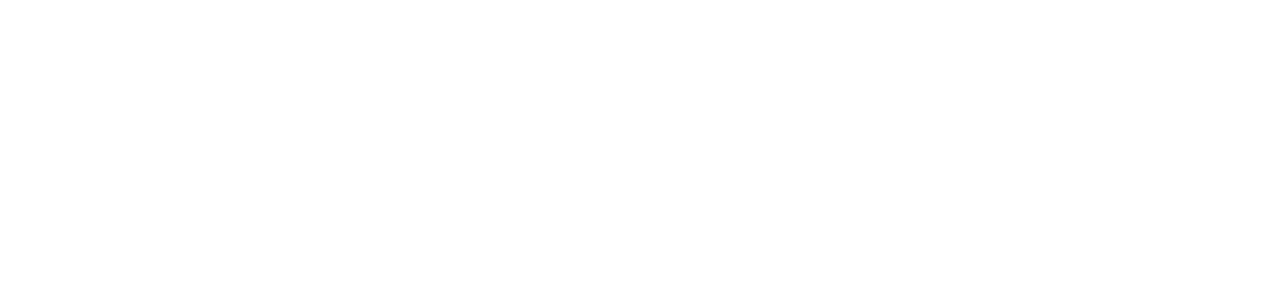
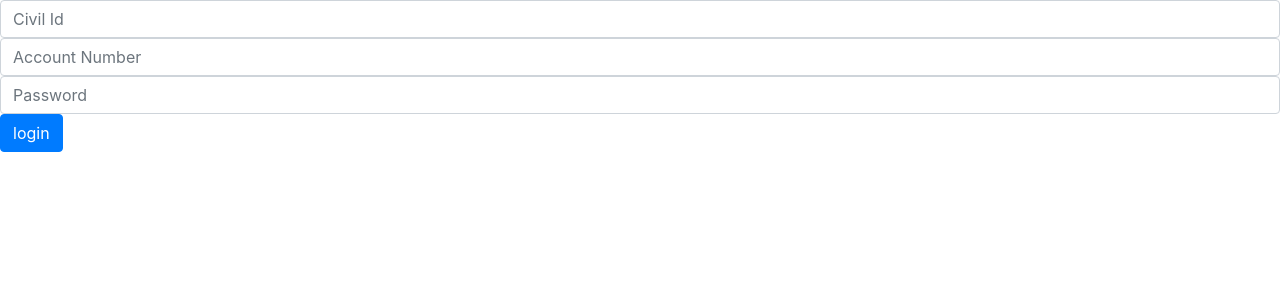
Before and after one commit to noraalobaidi/walletProject-frontend, an Angular app: page /login in a window 1280 px wide. Before the commit this address led to /. Shown: the top 300 px of the page. Built offline with nearby package versions, Linux system fonts and the light colour scheme; no server answers.

Commit message:
DONE with the login logic

```diff
--- /dev/null
+++ b/src/app/account.ts
@@ -0,0 +1,8 @@
+export class Account {
+  account_no!: number;
+  balance!: number;
+  civil_id!: number;
+  first_name!: string;
+  last_name!: string;
+  password!: string;
+}
--- a/src/app/app-routing.module.ts
+++ b/src/app/app-routing.module.ts
@@ -1,6 +1,7 @@
 import { NgModule } from '@angular/core';
 import { RouterModule, Routes } from '@angular/router';
 import { HomepageComponent } from './homepage/homepage.component';
+import { LoginComponent } from './login/login.component';
 import { SignupComponent } from './signup/signup.component';
 
 const routes: Routes = [
@@ -12,6 +13,11 @@ const routes: Routes = [
     path: 'signup',
     component: SignupComponent,
   },
+  {
+    path: 'login',
+    component: LoginComponent,
+  },
+
   { path: '', redirectTo: 'signup', pathMatch: 'full' },
 ];
 
--- a/src/app/app.component.ts
+++ b/src/app/app.component.ts
@@ -1,4 +1,5 @@
 import { Component } from '@angular/core';
+import { LoginServiceService } from './login-service.service';
 
 @Component({
   selector: 'app-root',
@@ -7,4 +8,9 @@ import { Component } from '@angular/core';
 })
 export class AppComponent {
   title = 'walletProject';
+
+  ngOnInit() {
+    this.service.getAllAccounts();
+  }
+  constructor(private service: LoginServiceService) {}
 }
--- a/src/app/app.module.ts
+++ b/src/app/app.module.ts
@@ -7,9 +7,10 @@ import { AppComponent } from './app.component';
 import { SignupComponent } from './signup/signup.component';
 import { HttpClientModule } from '@angular/common/http';
 import { HomepageComponent } from './homepage/homepage.component';
+import { LoginComponent } from './login/login.component';
 
 @NgModule({
-  declarations: [AppComponent, SignupComponent, HomepageComponent],
+  declarations: [AppComponent, SignupComponent, HomepageComponent, LoginComponent],
   imports: [BrowserModule, AppRoutingModule, FormsModule, HttpClientModule],
   providers: [],
   bootstrap: [AppComponent],
--- a/src/app/login-service.service.ts
+++ b/src/app/login-service.service.ts
@@ -7,16 +7,14 @@ export class LoginServiceService {
   urlToHit: string = 'http://localhost:8080/accounts';
   accountsList!: any;
   constructor(private httpClient: HttpClient) {}
-  getAllAccounts(accountno: number, civilId: number, password: string) {
-    console.log(`accountno:${accountno},civil${civilId} ,pass${password}`);
+  getAllAccounts() {
+    // console.log(`accountno:${accountno},civil${civilId} ,pass${password}`);
     this.httpClient.get(this.urlToHit).subscribe((response) => {
       this.accountsList = response;
       console.log(response);
-      alert(
-        `Account created successfully , welcome ${this.responseData.first_name} `
-      );
     });
-
-    this.router.navigate(['homepage']);
   }
+  // ngOnInit() {
+  //   this.getAllAccounts();
+  // }
 }
--- /dev/null
+++ b/src/app/login/login.component.html
@@ -0,0 +1,61 @@
+<form>
+  <input
+    class="form-control"
+    type="text"
+    name="civilId"
+    id="civilId"
+    placeholder="Civil Id"
+    ngModel
+    #civilId="ngModel"
+    required
+    minlength="12"
+    pattern="[0-9]{12}"
+  />
+  <div class="alert alert-danger" *ngIf="civilId.touched && !civilId.valid">
+    <div *ngIf="civilId.errors?.['required']">Please enter your Civil Id</div>
+
+    <div *ngIf="civilId.errors?.['pattern']">
+      Please enter a valid civil Id of length 12 numbers
+    </div>
+  </div>
+  <input
+    class="form-control"
+    type="number"
+    name="accountNo"
+    id="accountNo"
+    placeholder="Account Number"
+    ngModel
+    #accountNo="ngModel"
+    required
+    minlength="11"
+    pattern="[0-9]{11}"
+  />
+  <div class="alert alert-danger" *ngIf="accountNo.touched && !accountNo.valid">
+    <div *ngIf="accountNo.errors?.['required']">
+      Please enter your Account Number
+    </div>
+
+    <div *ngIf="accountNo.errors?.['pattern']">
+      Please enter a valid Account Number of length 11 numbers
+    </div>
+  </div>
+  <input
+    class="form-control"
+    type="text"
+    name="password"
+    id="password"
+    placeholder="Password"
+    ngModel
+    #password="ngModel"
+    required
+    minlength="8"
+    pattern="[a-z]{8-30}"
+  />
+
+  <button
+    class="btn btn-primary"
+    (click)="login(civilId.value, accountNo.value, password.value)"
+  >
+    login
+  </button>
+</form>
--- /dev/null
+++ b/src/app/login/login.component.ts
@@ -0,0 +1,61 @@
+import { Component } from '@angular/core';
+import { NgModel } from '@angular/forms';
+import { Router } from '@angular/router';
+import { Account } from '../account';
+import { LoginServiceService } from '../login-service.service';
+
+@Component({
+  selector: 'app-login',
+  templateUrl: './login.component.html',
+  styleUrls: ['./login.component.css'],
+})
+export class LoginComponent {
+  log(templateVar: NgModel) {
+    console.log(templateVar);
+  }
+  loggedinAccount!: Account;
+  accountflag: boolean = false;
+
+  login(civilId: number, accountNo: number, password: string) {
+    // console.log(this.service.accountsList);
+    this.service.accountsList.forEach(
+      (element: {
+        account_no: number;
+        balance: number;
+        civil_id: number;
+        first_name: string;
+        last_name: string;
+        password: string;
+      }) => {
+        if (element.account_no == accountNo) {
+          // console.log(element);
+          this.accountflag = true;
+
+          if (element.civil_id == civilId) {
+            if (element.password == password) {
+              this.loggedinAccount = element;
+            } else {
+              alert('invalid password');
+            }
+          } else {
+            alert('invalid civil id');
+          }
+        }
+      }
+    );
+    if (this.accountflag == false) {
+      alert('invalid account number');
+    } else {
+      this.router.navigate(['homepage']);
+    }
+    // this.loggedinAccount = this.service.accountsList.filter(
+    //   (element: { account_no: number }) => {
+    //     console.log(element);
+    //     console.log(`${typeof element.account_no}    =   ${typeof accountNo}`);
+    //     element.account_no == accountNo;
+    //   }
+    // );
+    console.log(this.loggedinAccount);
+  }
+  constructor(private service: LoginServiceService, private router: Router) {}
+}
```
Also changed, not shown: src/app/login/login.component.css (added), 1 other file (tests, documents, lock files or other folders).
